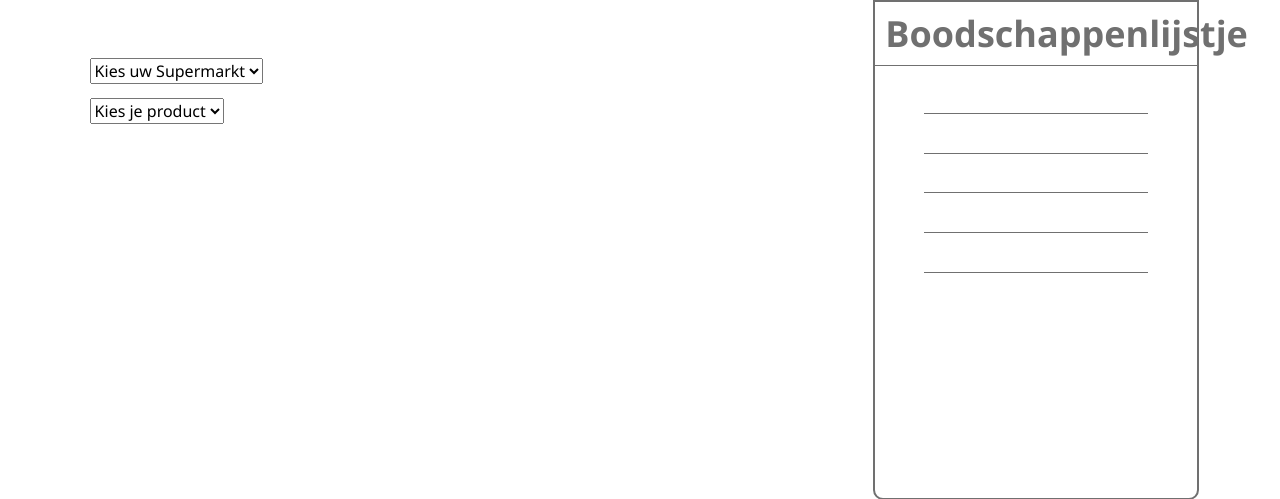
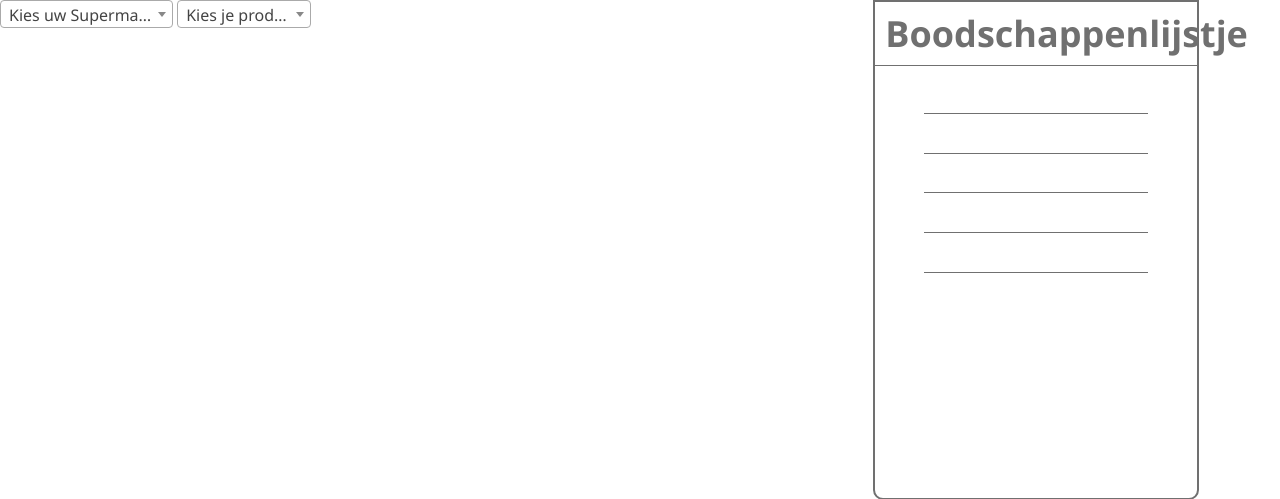
Before and after one commit to mdboer2001/GroceryBud, a PHP site: page / in a window 1280 px wide. Shown: the part 142-641 px from the top of the page. Run offline with PHP 8.4, Linux system fonts and the light colour scheme; the visitor is signed in with stand-in values (Sample User, id 1); some libraries are stand-ins or nearby versions.

Commit message:
select2.js

```diff
--- a/index.php
+++ b/index.php
@@ -16,6 +16,7 @@ if(!isset($_SESSION["loggedin"]) || $_SESSION["loggedin"] !== true){
     <meta charset="utf-8">
     <link href="css/bootstrap.min.css" rel="stylesheet" type="text/css">
     <link href="css/custom.css" rel="stylesheet" type="text/css">
+    <link href="https://cdnjs.cloudflare.com/ajax/libs/select2/4.0.7/css/select2.min.css" rel="stylesheet" />
     <style media="screen">
       body{
         background: none;
@@ -47,20 +48,21 @@ if(!isset($_SESSION["loggedin"]) || $_SESSION["loggedin"] !== true){
           </div>
       </div>
     </nav>
-    <form class="winkel">
-      <select class="winkelkeuze" name="winkelkeuze">
+    <div class="row">
+    <div class="col">
+      <form class="winkel">
+      <select class="winkelkeuze search-select" name="winkelkeuze">
         <option value="" hidden>Kies uw Supermarkt</option>
         <option value="appie">Albert Heijn</option>
         <option value="lidl">Lidl</option>
         <option value="Jumbo">Jumbo</option>
         <option value="Hvliet">Hoogvliet</option>
       </select>
-      <select class="productkeuze" name="productkeuze">
+      <select class="productkeuze search-select" name="productkeuze">
         <option value="" hidden>Kies je product</option>
       </select>
     </form>
-    <div class="row">
-    <div class="col"></div>
+  </div>
       <div class="col"></div>
         <div class="col">
           <div class="winkelmandje">
@@ -74,8 +76,12 @@ if(!isset($_SESSION["loggedin"]) || $_SESSION["loggedin"] !== true){
         </div>
     </div>
 
-
-
-
+    <script src="https://code.jquery.com/jquery-3.4.1.min.js" integrity="sha256-CSXorXvZcTkaix6Yvo6HppcZGetbYMGWSFlBw8HfCJo=" crossorigin="anonymous"></script>
+    <script src="https://cdnjs.cloudflare.com/ajax/libs/select2/4.0.7/js/select2.min.js"></script>
+    <script>
+    $(document).ready(function() {
+    $('.search-select').select2();
+});
+    </script>
   </body>
  </html>
```
